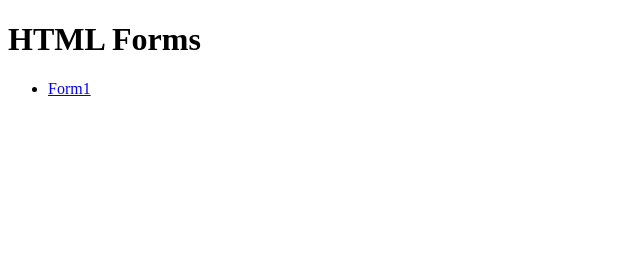
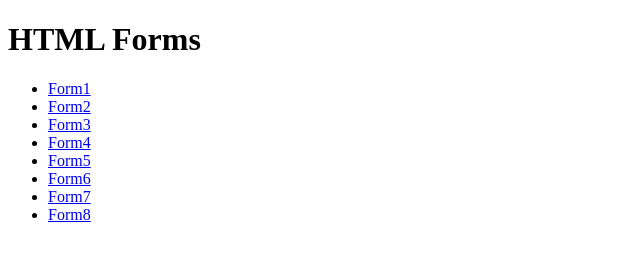
Before and after one commit to hrsypre/HTMLexercises, a plain HTML site: page index.html in a window 1280 px wide. Shown: the whole page, without its empty margins (0-640 px from the left). Drawn offline with Linux system fonts and the light colour scheme.

Commit message:
Update index.html

```diff
--- a/index.html
+++ b/index.html
@@ -10,7 +10,13 @@
         <h1>HTML Forms</h1>
         <ul>
             <li><a href="./form1.html">Form1</a></li>
-
+            <li><a href="./form2.html">Form2</a></li>
+            <li><a href="./form3.html">Form3</a></li>
+            <li><a href="./form4.html">Form4</a></li>
+            <li><a href="./form5.html">Form5</a></li>
+            <li><a href="./form6.html">Form6</a></li>
+            <li><a href="./form7.html">Form7</a></li>
+            <li><a href="./form8.html">Form8</a></li>
         </ul>
     </body>
 </html>
```
